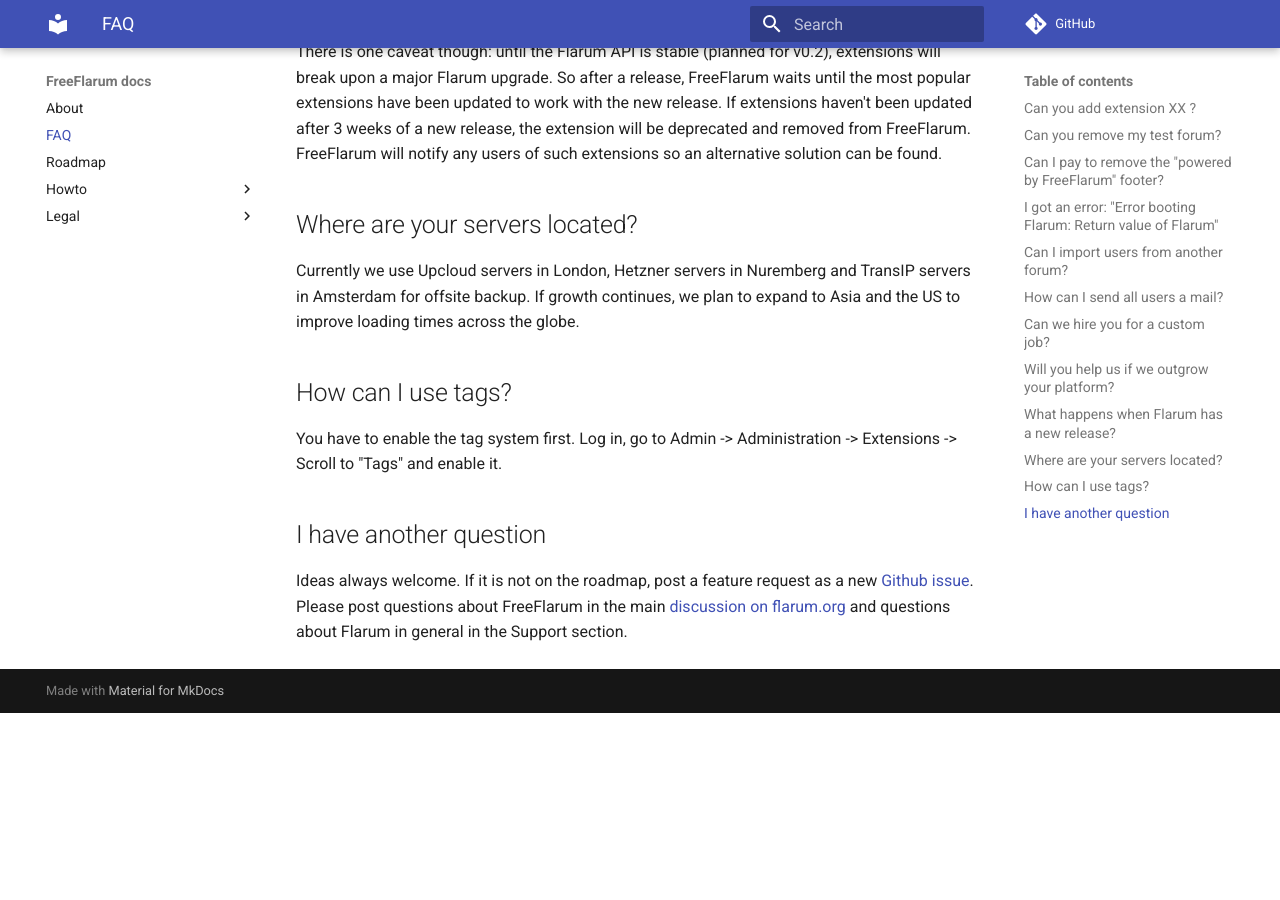
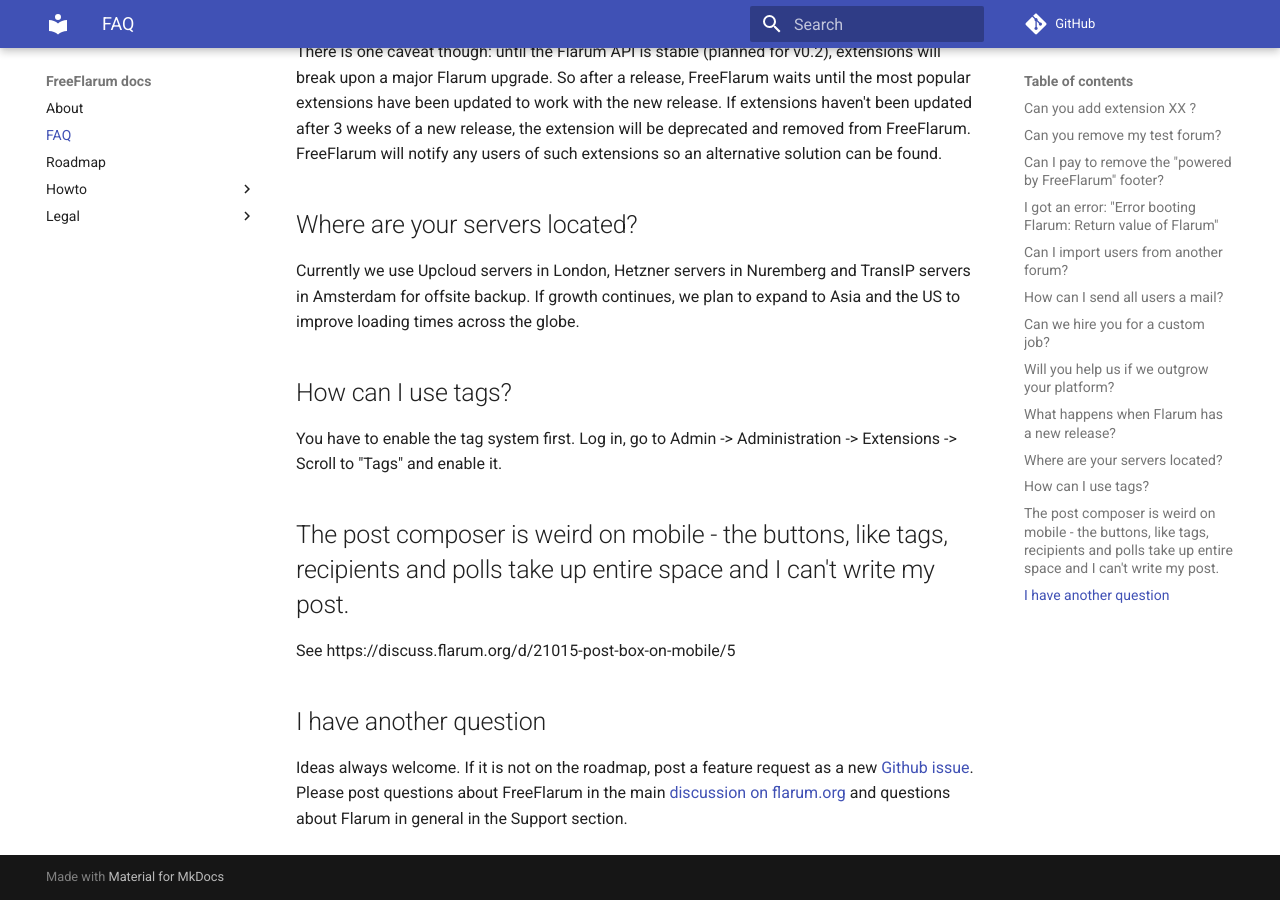
Before and after one commit to FreeFlarum/freeflarum.com, an MkDocs documentation site: the page built from docs/index.md, in a window 1280 px wide and 900 px high, scrolled down 1633 px. Built offline with MkDocs 1.6.1 and Material for MkDocs 9.7.7, drawn with Linux system fonts in a browser that asks for light colours; comment, search, counter and statistics services are not loaded; before the commit the page ends 2346 px from its top, so only the background shows below that.

Commit message:
Update index.md

```diff
--- a/docs/index.md
+++ b/docs/index.md
@@ -50,6 +50,10 @@
 
 You have to enable the tag system first. Log in, go to Admin -> Administration -> Extensions -> Scroll to "Tags" and enable it.
 
+## The post composer is weird on mobile - the buttons, like tags, recipients and polls take up entire space and I can't write my post.
+
+See https://discuss.flarum.org/d/21015-post-box-on-mobile/5
+
 ## I have another question
 
 Ideas always welcome. If it is not on the roadmap, post a feature request as a new [Github issue](https://github.com/gwillem/freeflarum.com/issues). Please post questions about FreeFlarum in the main [discussion on flarum.org](https://discuss.flarum.org/d/7585-freeflarum-com-now-open-for-beta-access) and questions about Flarum in general in the Support section.
```
